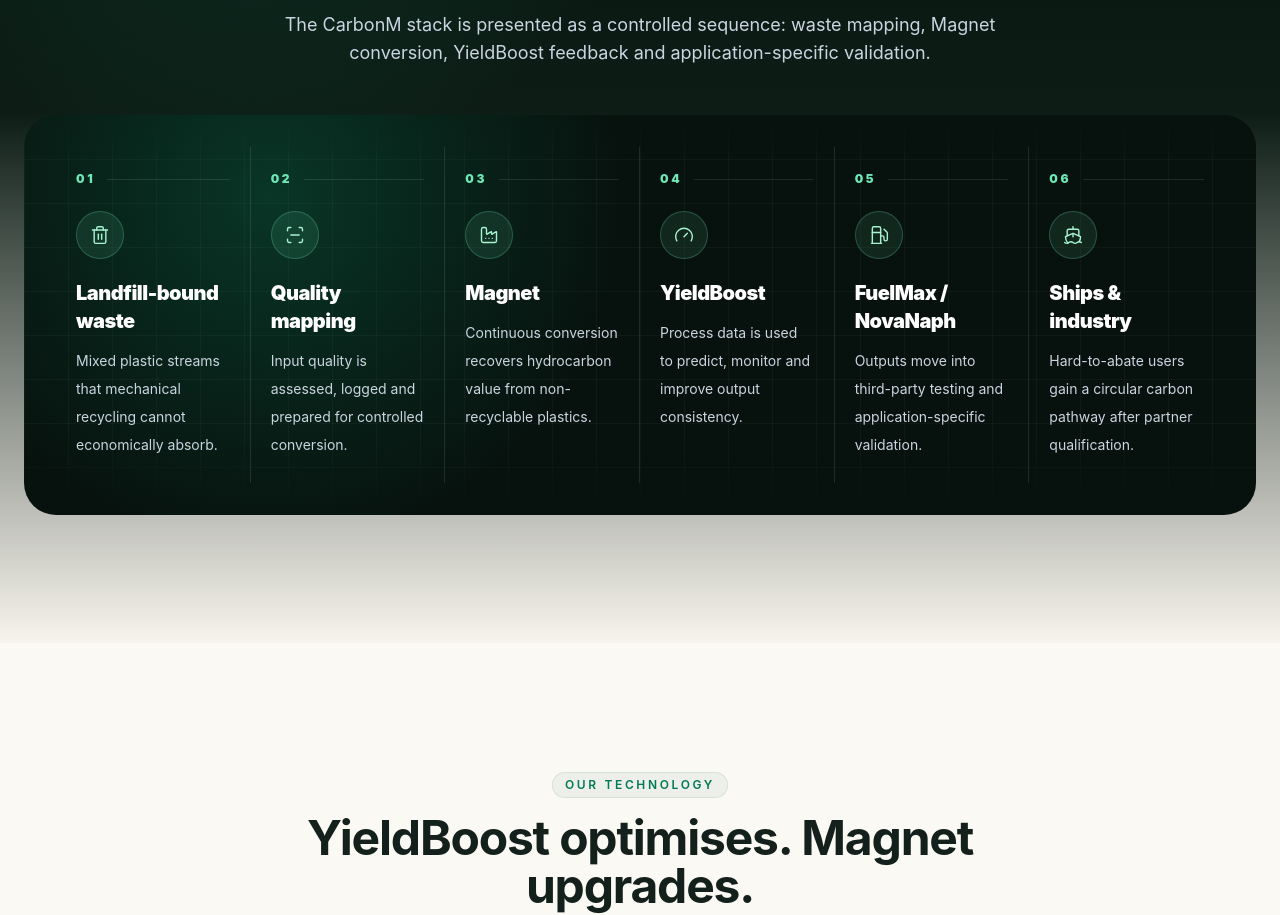
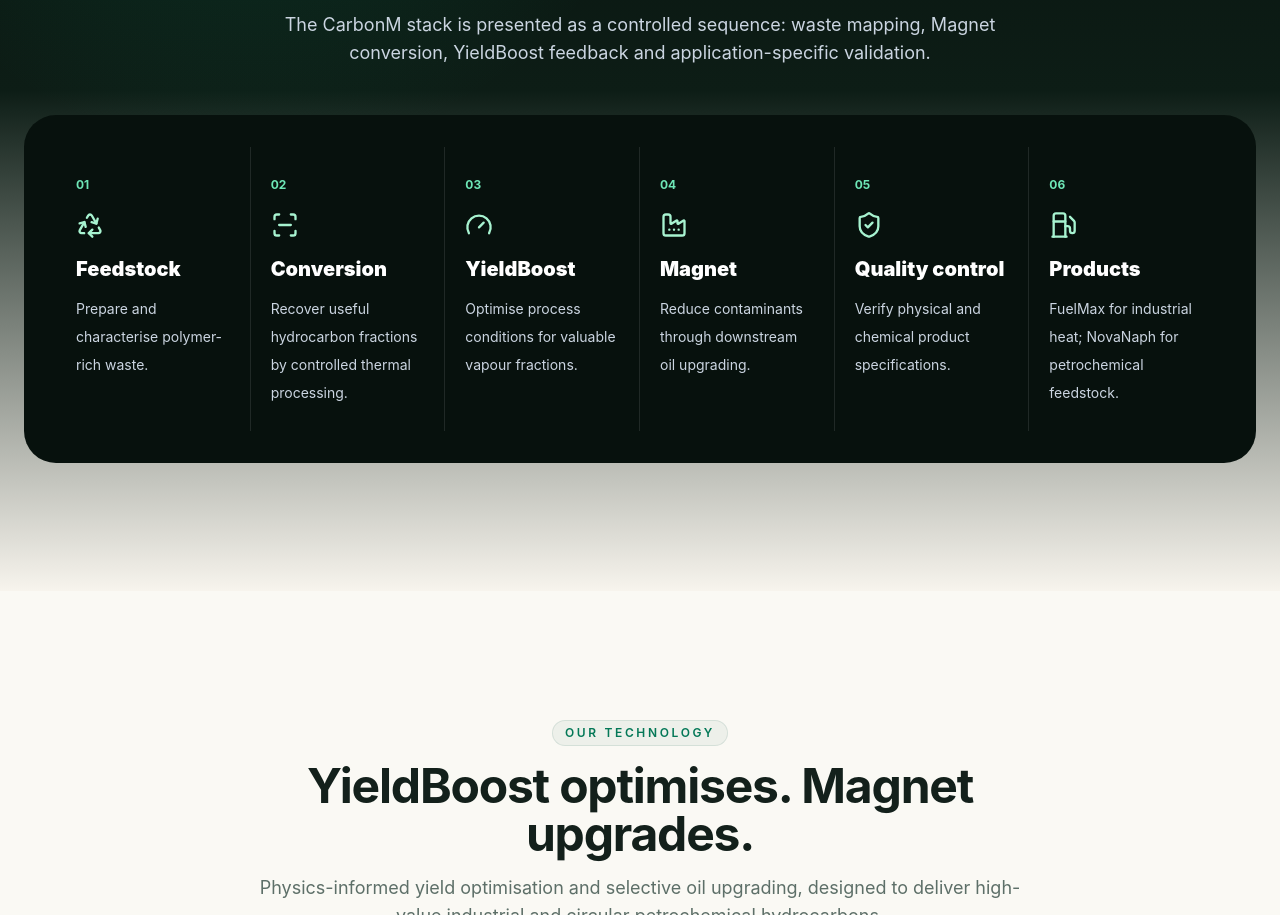
Before and after one commit to carbonmtechnology-decacorn/alkanalyze-web, a Next.js app: page / in a window 1280 px wide. Shown: the part 3489-4404 px from the top of the page. Built offline with nearby package versions, Linux system fonts and the light colour scheme.

Commit message:
Simplify scrolling and correct the YieldBoost-Magnet process sequence

```diff
--- a/src/components/ProcessFlow.tsx
+++ b/src/components/ProcessFlow.tsx
@@ -1,47 +1,11 @@
 "use client";
-
-import { motion } from "framer-motion";
-import { Factory, Fuel, Gauge, Recycle, ScanLine, Ship, Trash2 } from "lucide-react";
-
-const steps = [
-  { icon: Trash2, title: "Landfill-bound waste", description: "Mixed plastic streams that mechanical recycling cannot economically absorb." },
-  { icon: ScanLine, title: "Quality mapping", description: "Input quality is assessed, logged and prepared for controlled conversion." },
-  { icon: Factory, title: "Magnet", description: "Continuous conversion recovers hydrocarbon value from non-recyclable plastics." },
-  { icon: Gauge, title: "YieldBoost", description: "Process data is used to predict, monitor and improve output consistency." },
-  { icon: Fuel, title: "FuelMax / NovaNaph", description: "Outputs move into third-party testing and application-specific validation." },
-  { icon: Ship, title: "Ships & industry", description: "Hard-to-abate users gain a circular carbon pathway after partner qualification." },
+import { Factory, Fuel, Gauge, Recycle, ScanLine, ShieldCheck } from "lucide-react";
+const steps=[
+{icon:Recycle,title:"Feedstock",text:"Prepare and characterise polymer-rich waste."},
+{icon:ScanLine,title:"Conversion",text:"Recover useful hydrocarbon fractions by controlled thermal processing."},
+{icon:Gauge,title:"YieldBoost",text:"Optimise process conditions for valuable vapour fractions."},
+{icon:Factory,title:"Magnet",text:"Reduce contaminants through downstream oil upgrading."},
+{icon:ShieldCheck,title:"Quality control",text:"Verify physical and chemical product specifications."},
+{icon:Fuel,title:"Products",text:"FuelMax for industrial heat; NovaNaph for petrochemical feedstock."}
 ];
-
-export default function ProcessFlow() {
-  return (
-    <div className="relative overflow-hidden rounded-[2rem] bg-[#07110d] p-5 text-white md:p-8">
-      <div className="absolute inset-0 subtle-grid opacity-60" />
-      <div className="absolute left-0 top-0 h-full w-full bg-[radial-gradient(circle_at_20%_20%,rgba(16,185,129,.22),transparent_35%)]" />
-      <div className="relative grid gap-0 lg:grid-cols-6">
-        {steps.map((step, index) => {
-          const Icon = step.icon;
-          return (
-            <motion.div
-              key={step.title}
-              initial={{ opacity: 0, y: 18 }}
-              whileInView={{ opacity: 1, y: 0 }}
-              viewport={{ once: true }}
-              transition={{ duration: 0.45, delay: index * 0.07 }}
-              className="group relative border-b border-white/10 py-6 last:border-b-0 lg:border-b-0 lg:border-r lg:px-5 lg:last:border-r-0"
-            >
-              <div className="mb-6 flex items-center gap-3">
-                <span className="text-xs font-black uppercase tracking-[0.22em] text-emerald-300">0{index + 1}</span>
-                <span className="h-px flex-1 bg-white/10" />
-              </div>
-              <div className="flex h-12 w-12 items-center justify-center rounded-full border border-emerald-300/25 bg-emerald-300/10 text-emerald-200 transition-transform group-hover:scale-110">
-                <Icon className="h-5 w-5" strokeWidth={1.7} />
-              </div>
-              <h3 className="mt-5 text-xl font-black tracking-tight text-white">{step.title}</h3>
-              <p className="mt-3 text-sm leading-7 text-slate-300">{step.description}</p>
-            </motion.div>
-          );
-        })}
-      </div>
-    </div>
-  );
-}
+export default function ProcessFlow(){return <div className="relative overflow-hidden rounded-[2rem] bg-[#07110d] p-5 text-white md:p-8"><div className="relative grid gap-0 lg:grid-cols-6">{steps.map((step,i)=>{const Icon=step.icon;return <div key={step.title} className="border-b border-white/10 py-6 last:border-b-0 lg:border-b-0 lg:border-r lg:px-5 lg:last:border-r-0"><span className="text-xs font-bold text-emerald-300">0{i+1}</span><Icon className="mt-4 h-7 w-7 text-emerald-200"/><h3 className="mt-4 text-xl font-black text-white">{step.title}</h3><p className="mt-3 text-sm leading-7 text-slate-300">{step.text}</p></div>})}</div></div>}
```
